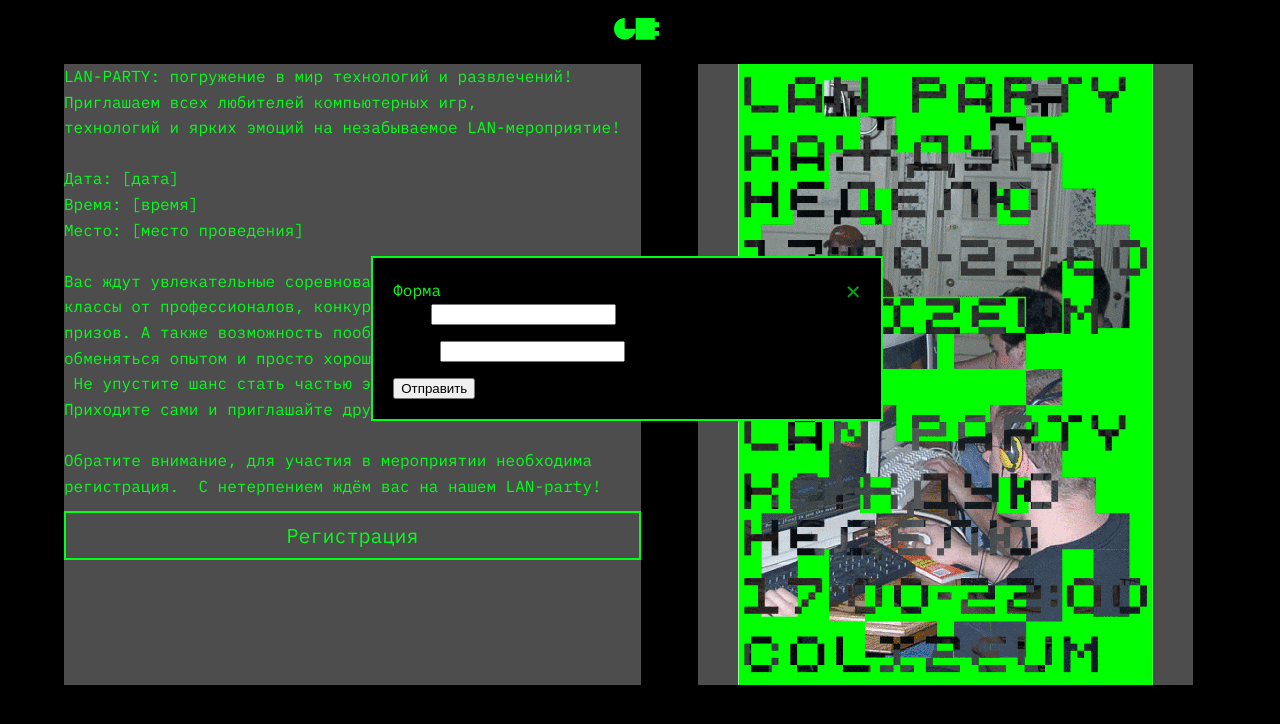
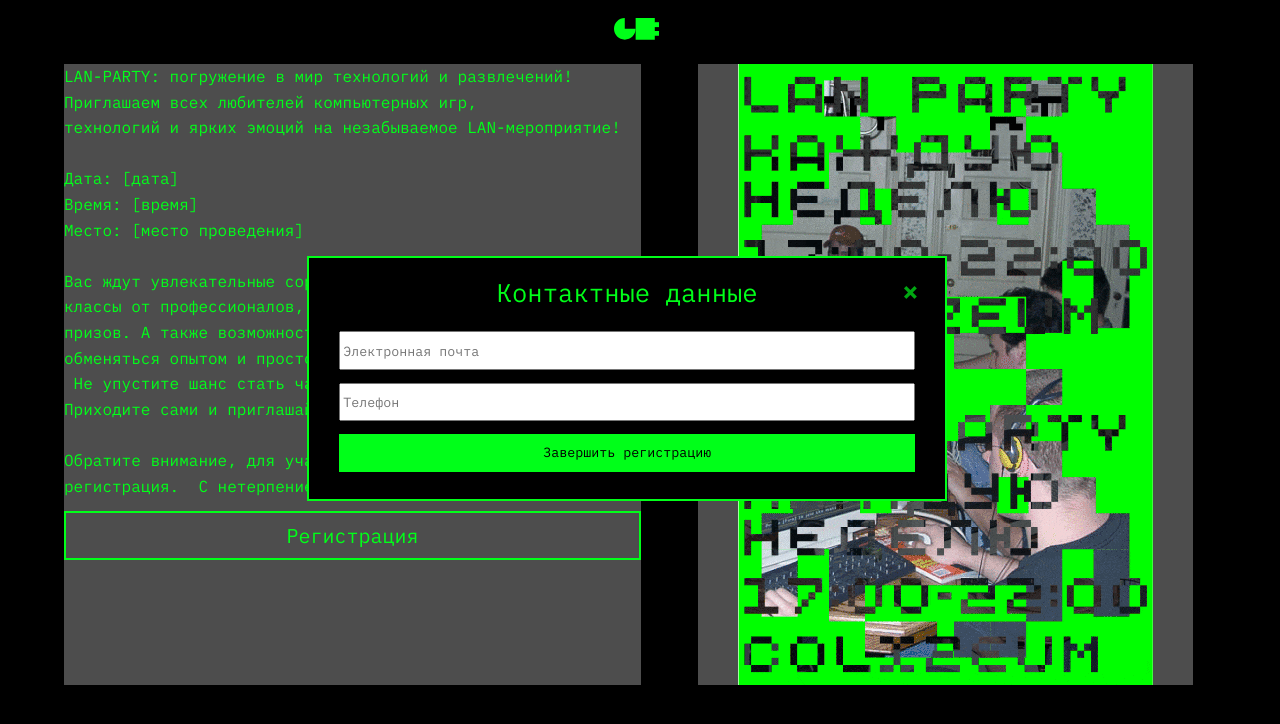
Before and after one commit to SofiiaShirenkova/poster_page_3, a plain HTML site: page index.html in a window 1280 px wide. Both pictures are taken after a click on the button "Регистрация". Drawn offline with nearby package versions, Linux system fonts and the light colour scheme.

Commit message:
Add files via upload

```diff
--- a/index.html
+++ b/index.html
@@ -23,7 +23,7 @@
 
       <div class="text_n_btn">
 
-        <h1 id="abt_poster1">
+        <p id="abt_poster1">
           LAN-PARTY: погружение&nbsp;в&nbsp;мир технологий&nbsp;и&nbsp;развлечений! Приглашаем всех любителей компьютерных игр,
           технологий&nbsp;и&nbsp;ярких эмоций&nbsp;на&nbsp;незабываемое LAN-мероприятие!<br><br>
 
@@ -37,7 +37,7 @@
 
           Обратите внимание,&nbsp;для&nbsp;участия&nbsp;в&nbsp;мероприятии необходима регистрация.
 
-          &nbsp;С&nbsp;нетерпением ждём вас&nbsp;на&nbsp;нашем LAN-party!</h>
+          &nbsp;С&nbsp;нетерпением ждём вас&nbsp;на&nbsp;нашем LAN-party!</p>
 
           <button id="openModalBtn">Регистрация</button>
 
@@ -54,14 +54,21 @@
 
           <div id="modal" class="modal">
             <div class="modal-content">
+
               <span class="close">&times;</span>
-              <h1>Форма</h1>
               <form id="myForm">
-                <label for="name">Имя:</label>
-                <input type="text" id="name" name="name" required><br><br>
-                <label for="email">Email:</label>
-                <input type="email" id="email" name="email" required><br><br>
-                <input type="submit" id="submit_it" value="Отправить">
+                <p id="registration">Контактные данные</p>
+
+                <!-- <label class="form_mail" for="email">Почта</label> -->
+                <input placeholder="Электронная почта" type="email" name="email" id="email-address">
+                <!-- <input type="email" id="email" name="email" required><br><br> -->
+
+                <!-- <label class="form_name" for="name">Имя</label> -->
+                <input placeholder="Телефон" type="tel" name="number" id="mobile_phone">
+                <!-- <input type="text" id="name" name="name" required><br><br> -->
+
+                <input type="submit" id="submit_it" value="Завершить регистрацию">
+
               </form>
             </div>
           </div>
--- a/javascripts/script.js
+++ b/javascripts/script.js
@@ -27,9 +27,10 @@ document.addEventListener("DOMContentLoaded", function() {
     event.preventDefault(); // Предотвращаем отправку формы
 
     // Здесь можно добавить код для отправки данных формы на сервер
-    alert("Форма отправлена!");
+    // alert("Форма отправлена!");
     modal.style.display = "none"; // Закрываем модальное окно после отправки
     form.reset(); // Сбрасываем содержимое формы
-});
+    });
+
 
 });
--- a/stylesheets/content.css
+++ b/stylesheets/content.css
@@ -24,7 +24,7 @@ margin-top: -3.4vw;
 z-index: 1000;
 }
 
-h1{
+#abt_poster1{
     font-family: "IBM Plex Mono", monospace;
     font-style: normal;
     line-height: 2vw;
@@ -32,6 +32,17 @@ h1{
     font-size: 1,5vw;
     color: #00FF19;
 }
+
+#registration{
+    font-family: "IBM Plex Mono", monospace;
+    font-style: normal;
+    line-height: 2vw;
+    /* font-weight: 2vw; */
+    font-size: 2vw;
+    color: #00FF19;
+    margin-bottom: 2%;
+}
+
 
 .big_for_poster{
     flex-direction: row;
@@ -44,6 +55,7 @@ h1{
 }
 
 .text_n_btn{
+    flex-direction: column;
     position: relative;
     display: flex;
     margin-right: 5%;
@@ -73,15 +85,35 @@ button:hover{
     color: #000;
 }
 
+.box_for_poster1{
+    align-items: center;
+    flex-direction: column;
+    position: relative;
+    display: flex;
+    margin-right: 2%;
+    width: 60%;
+    background-color: rgb(77, 77, 77);
+}
+
 .modal {
     display: none;
     position: fixed;
     z-index: 1;
     left: 24%;
     top: 20%;
-    width: 50%;
-    height: 100%;
+    width: 50vw;
     overflow: auto;
+
+    flex-direction: column;
+    align-items: center;
+    justify-content: center;
+
+    font-family: "IBM Plex Mono", monospace;
+    font-style: normal;
+    line-height: 2vw;
+    /* font-weight: 2vw; */
+    font-size: 1,5vw;
+    color: #00FF19;
 }
 
 .modal-content {
@@ -89,30 +121,33 @@ button:hover{
     margin: 15% auto;
     padding: 20px;
     border: 2px solid #00FF19;
-    width: 80%;
+    width: 50vw;
+
+    display: flex;
+    flex-direction: column;
+    align-items: center;
+    justify-content: center;
+
+    /* font-family: "IBM Plex Mono", monospace;
+    font-style: normal;
+    line-height: 2vw; */
+    /* font-weight: 2vw;
+    font-size: 1,5vw;
+    color: #00FF19; */
 }
 
-.submit_it{
-    font-family: "IBM Plex Mono", monospace;
-    font-style: normal;
-    line-height: 2vw;
-    font-weight: 20px;
-    color: #00FF19;
-    width: 100%;
-    height: 8%;
-    font-size: 20px;
-    margin-top: 5%;
-    padding: 1% 2%;
-    border: none;
-    background: rgba(128, 255, 0, 0);
-    border: 2px solid #00FF19;
-}
 
 .close {
+    /* position: fixed;
+    display: block; */
     color: #00ff1aa7;
     float: right;
     font-size: 28px;
     font-weight: bold;
+    margin-left: 95%;
+    margin-bottom: -5%;
+    /* margin-right: %; */
+    z-index: 1000;
 }
 
 .close:hover,
@@ -123,19 +158,74 @@ button:hover{
 }
 
 
-.box_for_poster1{
+
+#submit_it{
+    font-family: "IBM Plex Mono", monospace;
+    font-style: normal;
+    line-height: 2vw;
+    /* font-weight: 2vw; */
+    font-size: 1,5vw;
+    color: #000000;
+    width: 90%;
+    height: 8%;
+    padding: 1% 2%;
+    border: none;
+    background: #00FF19;
+    /* border: 2px solid #00FF19; */
+
+    flex-direction: column;
     align-items: center;
-    flex-direction: column;
+    justify-content: center;
+
+    margin: 1% 5%;
+}
+
+
+
+#registration{
+    font-family: "IBM Plex Mono", monospace;
+    font-style: normal;
+    line-height: 3vw;
+    /* font-weight: 2vw; */
+    font-size: 1,5vw;
+    color: #00FF19;
+
     position: relative;
     display: flex;
-    margin-right: 2%;
-    width: 60%;
-    background-color: rgb(77, 77, 77);
+
+
+    flex-direction: column;
+    align-items: center;
+    justify-content: center;
 }
 
-/* .poster1{
-    position: relative;
-    display: flex;
-    width: 50%;
-    /* height: 50%;
-} */
+#email-address{
+    width: 90%;
+    height: 3vw;
+    margin-bottom: 2%;
+    margin: 1% 5%;
+
+
+    font-family: "IBM Plex Mono", monospace;
+    font-style: normal;
+    line-height: 2vw;
+    /* font-weight: 2vw; */
+    font-size: 1,5vw;
+}
+
+#mobile_phone{
+    width: 90%;
+    height: 3vw;
+    margin-bottom: 2%;
+    margin: 1% 5%;
+
+    font-family: "IBM Plex Mono", monospace;
+    font-style: normal;
+    line-height: 2vw;
+    /* font-weight: 2vw; */
+    font-size: 1,5vw;
+}
+
+#myForm{
+    width: 50vw;
+}
```
